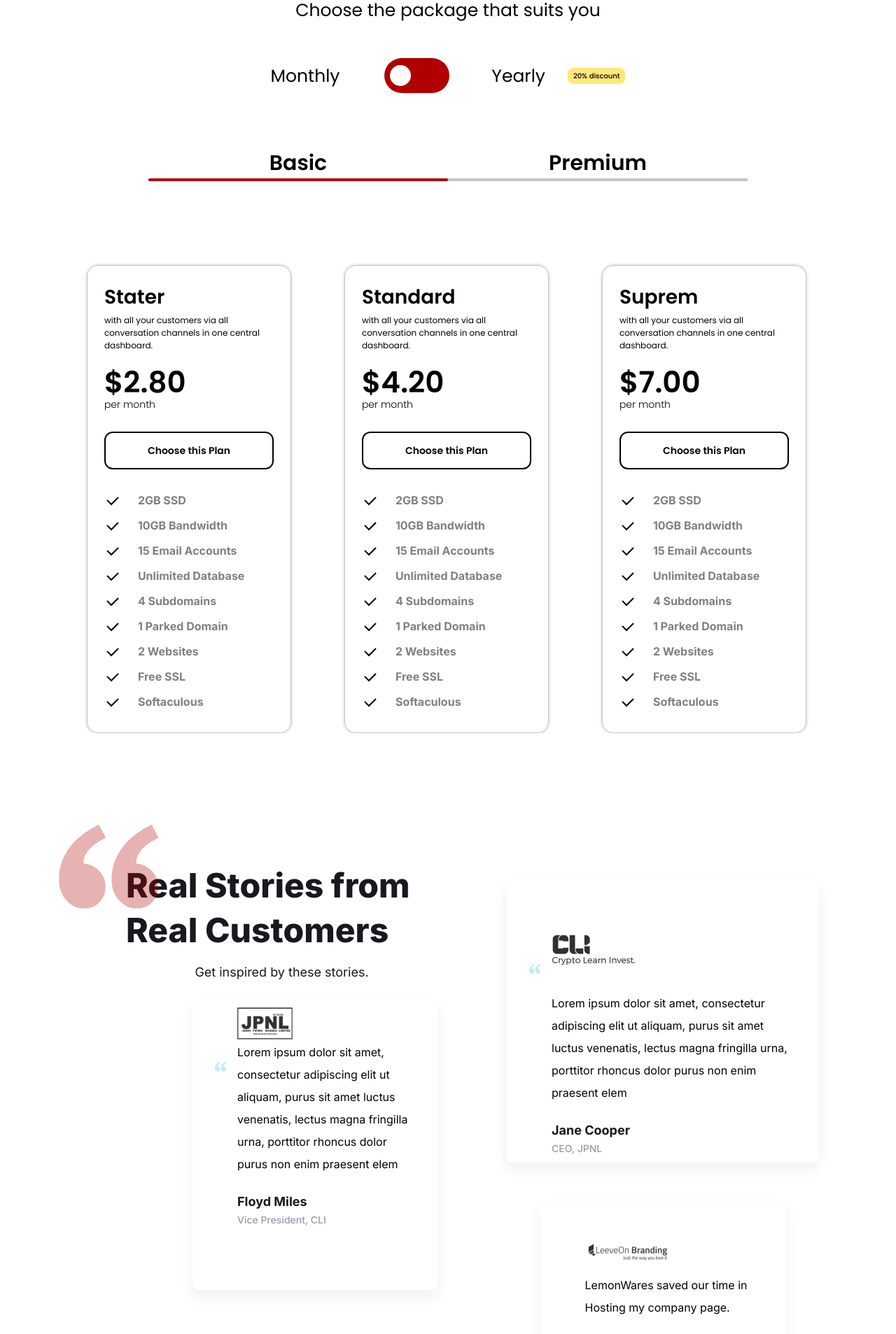
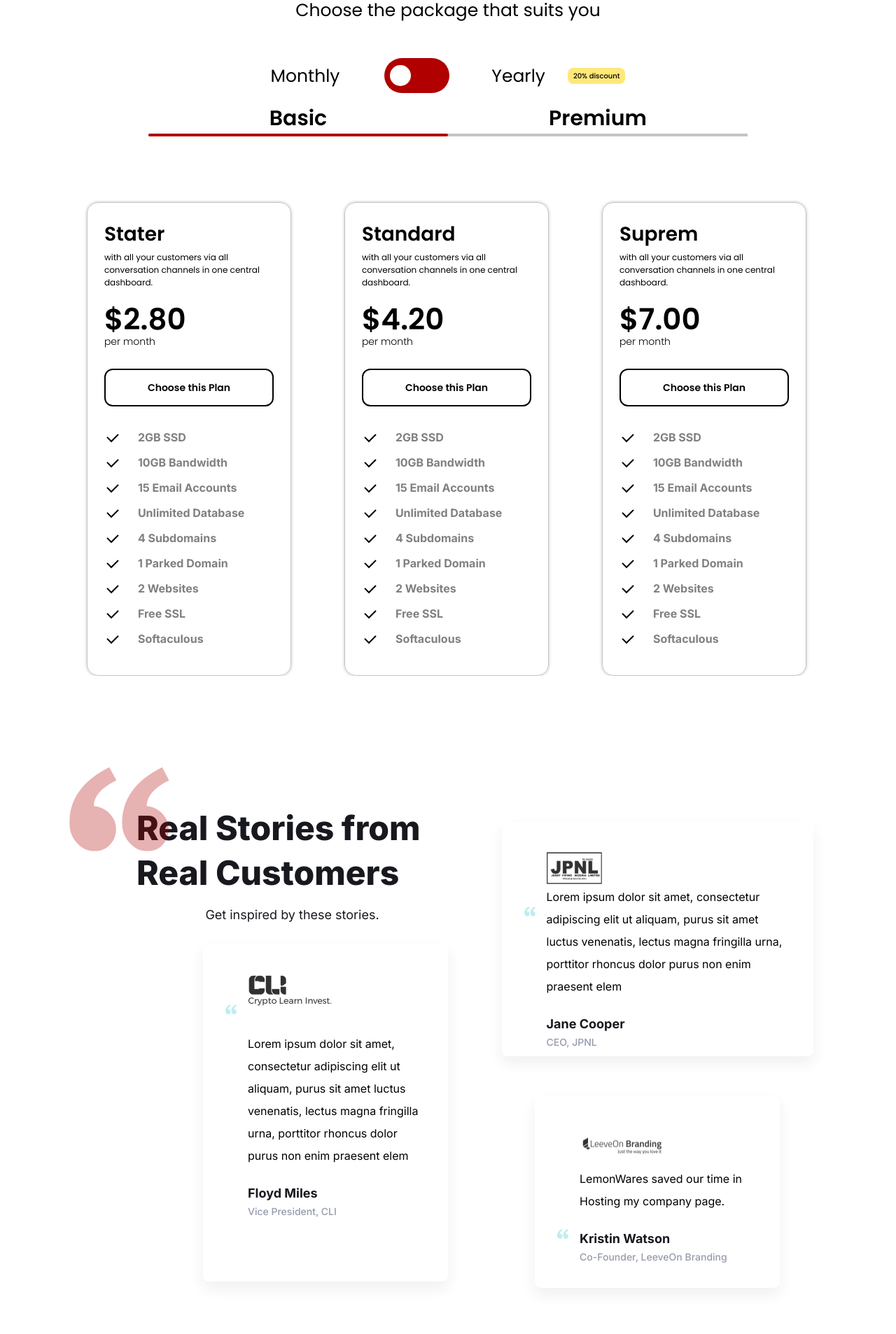
Before and after one commit to prince-372/lemonwares, a React (Vite) app: page / in a window 1280 px wide. Shown: the part 1640-3547 px from the top of the page at 70% size. Built offline with nearby package versions, Linux system fonts and the light colour scheme.

Commit message:
space managed

```diff
--- a/src/components/Ready.jsx
+++ b/src/components/Ready.jsx
@@ -59,7 +59,7 @@ const Ready = () => {
           20% discount
         </p>
       </div>
-      <div data-aos="fade-left" className="  flex justify-center  relative pt-4 sm:pt-20 max-w-[856px] mx-auto w-full cursor-pointer after:absolute after:w-full after:left-0 after:h-[4px] after:bottom-[-6px] after:bg-[#C4C4C4] ">
+      <div data-aos="fade-left" className="  flex justify-center  relative pt-4 sm:pt-18 max-w-[856px] mx-auto w-full cursor-pointer after:absolute after:w-full after:left-0 after:h-[4px] after:bottom-[-6px] after:bg-[#C4C4C4] ">
         <div
           className={`${
             data === "tab1" &&
@@ -88,7 +88,7 @@ const Ready = () => {
         </div>
       </div>
       {data === "tab1" && (
-        <div data-aos="flip-left" className="grid sm:grid-cols-2 xl:grid-cols-3 mt-5 sm:mt-10 md:mt-20 lg:mt-[100px] xl:mt-[126px] sm:ml-11 sm:mr-12 gap-8 sm:gap-10 xl:gap-5">
+        <div data-aos="flip-left" className="grid sm:grid-cols-2 xl:grid-cols-3 mt-5 sm:mt-10 md:mt-18 lg:mt-[100px] xl:mt-[100px] sm:ml-11 sm:mr-12 gap-8 sm:gap-10 xl:gap-5">
           {box.map((boxitem, index) => (
             <div key={index} className="flex w-full justify-center">
               <div className=" max-w-[299px] max-h-[716px] rounded-2xl border-[1.5px] border-[#C4C4C4] shadow-[0px_0px_4px_0px_rgba(0,0,0,0.25)] py-8 px-6">
@@ -138,7 +138,7 @@ const Ready = () => {
                     <Correct />
                     Free SSL
                   </span>
-                  <span className=" flex pt-3 gap-6">
+                  <span className=" flex pt-3 gap-6 pb-2">
                     <Correct />
                     Softaculous
                   </span>
--- a/src/components/Story.jsx
+++ b/src/components/Story.jsx
@@ -11,7 +11,7 @@ import { Quetemark, Smallquetemark } from './Icons';
 const Story = () => {
     return (
         <div id='blog&News' className='mx-auto px-3 max-w-[1220px] py-[50px] sm:py-[106px] overflow-hidden'>
-            <div data-aos="flip-left" className='grid lg:grid-cols-2 grid-cols-1 my-20 gap-[30px]'>
+            <div data-aos="flip-left" className='grid lg:grid-cols-2 grid-cols-1 my-20 '>
                 <div className='flex flex-col lg:items-end items-center'>
                     <div className='relative flex flex-col justify-center items-center'>
                         <h2 className='text-[#18191F] text-[30px] sm:text-5xl font-extrabold leading-[35px] sm:leading-[64px] font-[Inter] max-w-[445px]'>Real Stories from Real Customers</h2>
@@ -22,7 +22,7 @@ const Story = () => {
                         <div className='py-2 px-8 flex gap-4'>
                             <span className='mt-20'><Smallquetemark/></span>
                             <div className='flex flex-col'>
-                                <div><img src={iconimg} alt='Icon' /></div>
+                                <div><img src={iconimg2} alt='Icon' /></div>
                                 <p className=' font-[Inter] font-normal text-black text-base leading-[32px]'>Lorem ipsum dolor sit amet, consectetur adipiscing elit ut aliquam, purus sit amet luctus venenatis, lectus magna fringilla urna, porttitor rhoncus dolor purus non enim praesent elem</p>
                                 <p className=' font-[Inter] font-bold text-[#18191F] text-lg leading-7 mt-6'>Floyd Miles</p>
                                 <p className=' font-[Inter] font-medium text-[#969BAB] text-sm leading-6 mb-20'>Vice President, CLI</p>
@@ -35,7 +35,7 @@ const Story = () => {
                         <div className='pt-10 px-8 flex gap-4'>
                             <span className='mt-20'><Smallquetemark/></span>
                             <div className='flex flex-col'>
-                                <div><img src={iconimg2} alt='Icon' /></div>
+                                <div><img src={iconimg} alt='Icon' /></div>
                                 <p className=' font-[Inter] font-normal text-black text-base leading-[32px]'>Lorem ipsum dolor sit amet, consectetur adipiscing elit ut aliquam, purus sit amet luctus venenatis, lectus magna fringilla urna, porttitor rhoncus dolor purus non enim praesent elem</p>
                                 <p className=' font-[Inter] font-bold text-[#18191F] text-lg leading-7 mt-6'>Jane Cooper</p>
                                 <p className=' font-[Inter] font-medium text-[#969BAB] text-sm leading-6 mb-2'>CEO, JPNL</p>
```
